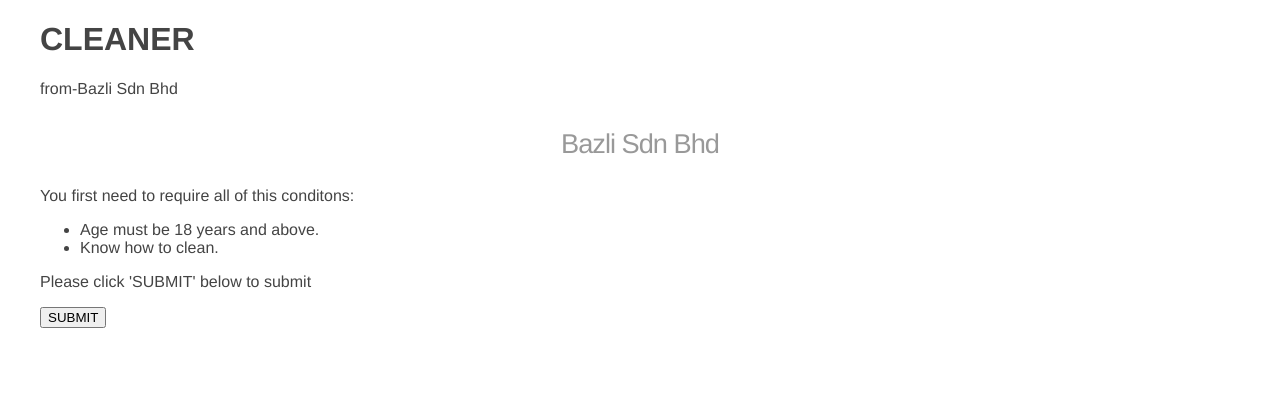
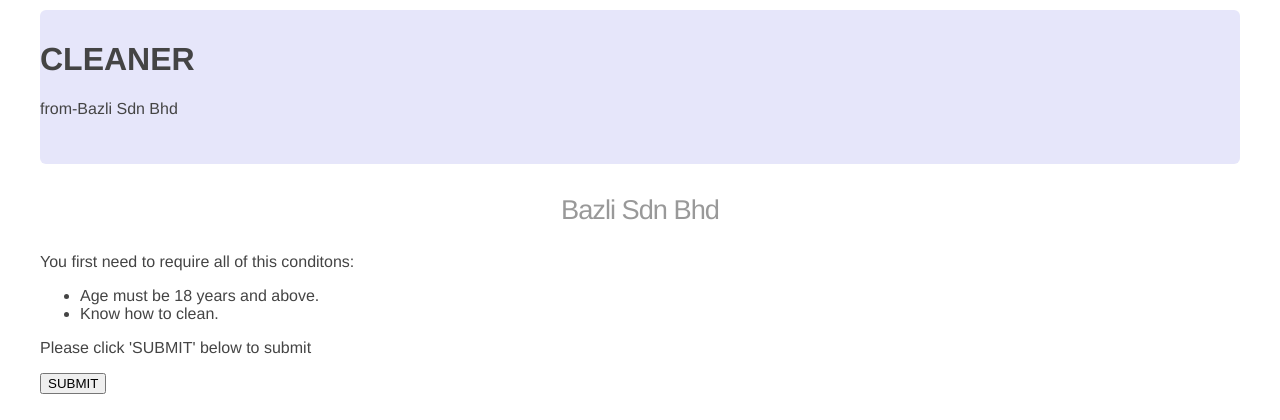
Before and after one commit to TheJess54321/Team-C, a Flask app: template templates/home2.html in a window 1280 px wide. Shown: the part 35-455 px from the top of the page. Run offline with Flask 2, Linux system fonts and the light colour scheme; the template is opened without the code that fills it, so the values that code supplies are empty.

Commit message:
dengan nama Allah YA Allah

```diff
--- a/templates/home2.html
+++ b/templates/home2.html
@@ -3,7 +3,7 @@
   <body>
     {% extends "layout2.html" %}
 {% block content %}
-   <div class="home3">
+   <div class="home2">
      <h1>CLEANER</h1>
      <p>from-Bazli Sdn Bhd</p>
    </div>
--- a/templates/home3.html
+++ b/templates/home3.html
@@ -3,7 +3,7 @@
   <body>
     {% extends "layout3.html" %}
 {% block content %}
-   <div class="home4">
+   <div class="home3">
      <h1>SALESMAN</h1>
      <p>from-Syafii Sdn Bhd</p>
    </div>
--- a/templates/home4.html
+++ b/templates/home4.html
@@ -3,7 +3,7 @@
   <body>
     {% extends "layout4.html" %}
 {% block content %}
-   <div class="home5">
+   <div class="home4">
      <h1>WAITER</h1>
      <p>from-Shazhari Sdn Bhd</p>
    </div>
```
